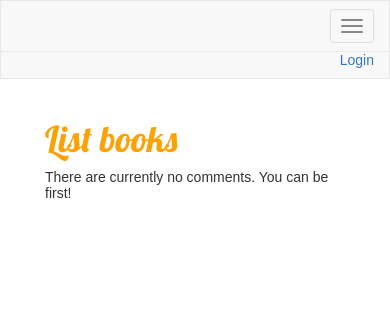
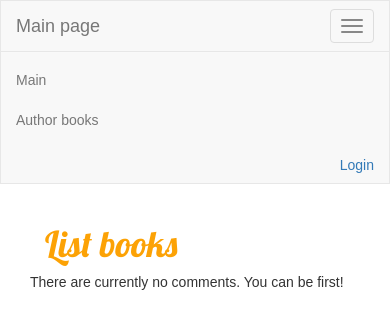
Before and after one commit to olegpy/library_book, a Django app: template books/templates/books/book_list.html in a window 390 px wide, after a click on "Toggle navigation". Shown: the top 329 px of the page. Run offline with Django 3.2, Linux system fonts and the light colour scheme; the template is opened without the code that fills it, so the values that code supplies are empty; some libraries are stand-ins or nearby versions.

Commit message:
added new page with author

```diff
--- a/app_library/urls.py
+++ b/app_library/urls.py
@@ -1,7 +1,7 @@
 from django.conf.urls import include, url
 from django.contrib import admin
 
-from books.views import list_books, create_books
+from books.views import list_books, create_books, author_books
 
 urlpatterns = [
     # Examples:
@@ -9,6 +9,7 @@ urlpatterns = [
     # url(r'^blog/', include('blog.urls')),
     url(r'^$', list_books, name='index'),
     url(r'^new/$', create_books, name='add_books'),
+     url(r'^author_books/$', author_books, name='author_books'),
 
     # url(r'^comments/$', comments, name='comments'),
 
--- a/books/templates/books/add.html
+++ b/books/templates/books/add.html
@@ -7,8 +7,8 @@
 
 
 {% block content %}
-    <div class="col-lg-12">
-        <h2>Создание нового занятия</h2>
+    <div class="col-md-offset-3 col-md-6">
+        <h2 class="text-center">Создание нового занятия</h2>
         <form method="post">
             {% csrf_token %}
             {{ form.as_p }}
--- a/books/templates/books/book_list.html
+++ b/books/templates/books/book_list.html
@@ -1,25 +1,21 @@
-{% extends "books/base.html" %}
+{% extends "books/base.html" %} {% block content_article %}
+<div class="col-lg-12">
+    <div class="main-block-info">
+        <h1 class="header-site"><a href="">List books</a></h1> {% if user.is_authenticated %}
+        <a href="{% url 'add_books' %}" class="create-book btn btn-default">Create new book</a> {% endif %}
+    </div>
+</div>
 
-{% block content_article %}
-
-<div class="col-lg-12">
-    <h1><a href="">List books</a></h1>
-    {% if user.is_authenticated %}
-    	<a href="{% url 'add_books' %}">Create new book</a>
-	{% endif %}
-</div>
-<div class="col-md-8">
     <div class="content-article ">
 	        {% for book in books %}
-	    	{{book}}
-	    	{# {{request.user.username}}  #}
-	    	{# {{book.author_post}} #}
-	    		{# {% if book.is_no_draft == False and request.user.username == book.author_post %}  #}
-	    		{# {% if book.is_no_draft == False and request.user.username == book.author_post %}  #}
+	        {{book}} usserrrrr
+	        {{request.user.username}}
+	        author post {{book.author_post}}
+	        draft {{ book.is_no_draft }} {# {{request.user.username}} #} {# {{book.author_post}} #} {# {% if book.is_no_draft == False and request.user.username == book.author_post %} #} {# {% if book.is_no_draft == False and request.user.username == book.author_post %} #}
+	        <div class="col-md-4">
 		        <article>
+		            <div class="post-header">
 		                <h4 class="article-header">{{ book.name }}</h4>
-						usserrrrr {{request.user.username}}
-						author post {{book.author_post}}
 		                {% if book.genresbooks %}
 			                <ul class="list-categoies">
 			                    {% for genresbook in book.genresbooks.all %}
@@ -27,7 +23,7 @@
 			                    {% endfor %}
 			                </ul>
 		                {% endif %}
-						draft {{ book.is_no_draft }}
+		            </div>
 		            {% if book.image %}
 		            	<img src="{{ MEDIA_URL }}{{ book.image }}" alt="thumb-1">
 	            	{% endif %}
@@ -35,12 +31,10 @@
 		            	<p class="description">{{ book.description }}</p>
 		            {% endif %}
 		        </article>
-	    		{# {% endif %} #}
-
-		    {% empty %}
+	        </div>
+	        {# {% endif %} #} {% empty %}
 	        <p>There are currently no comments. You can be first!</p>
 	        {% endfor %}
     </div>
 </div>
-
 {% endblock %}
--- a/static/css/style.css
+++ b/static/css/style.css
@@ -18,15 +18,35 @@ img {
   max-width: 100%;
   height: auto; }
 
+.info-login {
+  float: right;
+  margin-top: 10px; }
+  .info-login a {
+    margin-left: 10px; }
+
+.main-block-info .header-site {
+  display: inline-block; }
+.main-block-info .create-book {
+  margin-top: 27px;
+  float: right; }
+
 article {
   border-bottom: 1px solid #111; }
   article .article-header {
     float: left;
     margin-top: 0; }
+  article img {
+    margin-bottom: 20px; }
   article .list-categoies {
     float: right;
-    margin-bottom: 0; }
+    margin-bottom: 0;
+    background: #ccc;
+    padding: 5px;
+    border-radius: 5px; }
     article .list-categoies li {
       display: inline-block; }
+      article .list-categoies li + li {
+        border-left: 1px solid #000;
+        padding-left: 5px; }
 
 /*# sourceMappingURL=style.css.map */
--- a/templates/base.html
+++ b/templates/base.html
@@ -34,10 +34,15 @@
                         <span class="icon-bar"></span>
                         <span class="icon-bar"></span>
                     </button>
+                    <a class="navbar-brand" href="{% url 'index' %}">Main page</a>
                 </div>
                 <!-- Collect the nav links, forms, and other content for toggling -->
                 <div class="collapse navbar-collapse" id="bs-example-navbar-collapse-1">
-                    <div class="pull-right">
+                    <ul class="nav navbar-nav">
+                        <li><a href="{% url 'index' %}">Main</a></li>
+                        <li><a href="{% url 'author_books' %}">Author books</a></li>
+                    </ul>
+                    <div class="info-login">
                         {% if user.is_authenticated %}
                         <p class="top-menu">Hello {{ user.username }}<a href="{% url 'auth_logout_next' %}">Log out</a></p>
                         {% else %}
@@ -58,6 +63,7 @@
     </main>
     <!-- Include all compiled plugins (below), or include individual files as needed -->
     <script src="{% static 'js/bootstrap.min.js' %}"></script>
+    <script src="{% static 'js/app.js' %}"></script>
 </body>
 
 </html>
```
Also changed, not shown: books/views.py (+8 -0 lines), static/scss/_section-book.scss (+28 -2 lines), README.md, db.sqlite3, 4 other files. Lines whose indentation alone changed are shown as unchanged.
